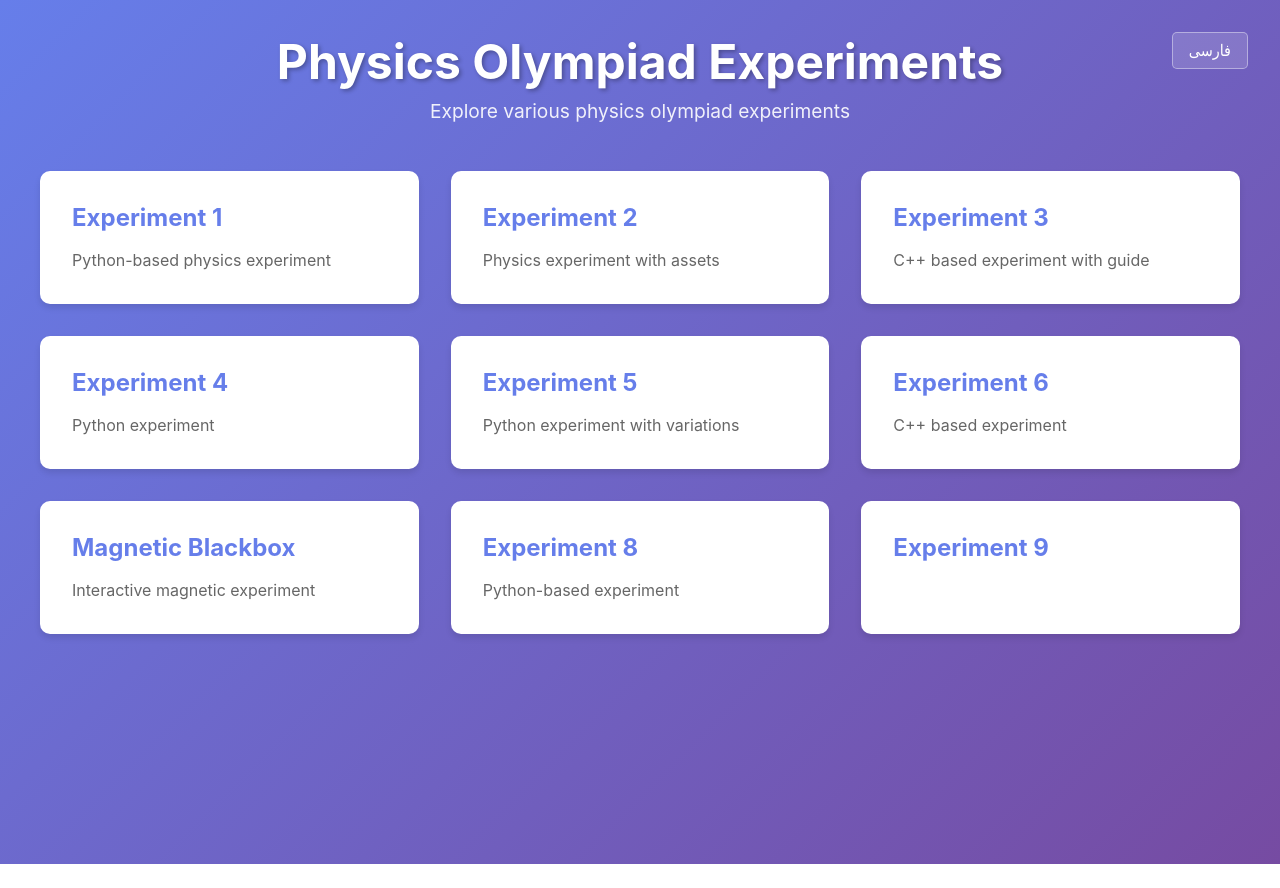
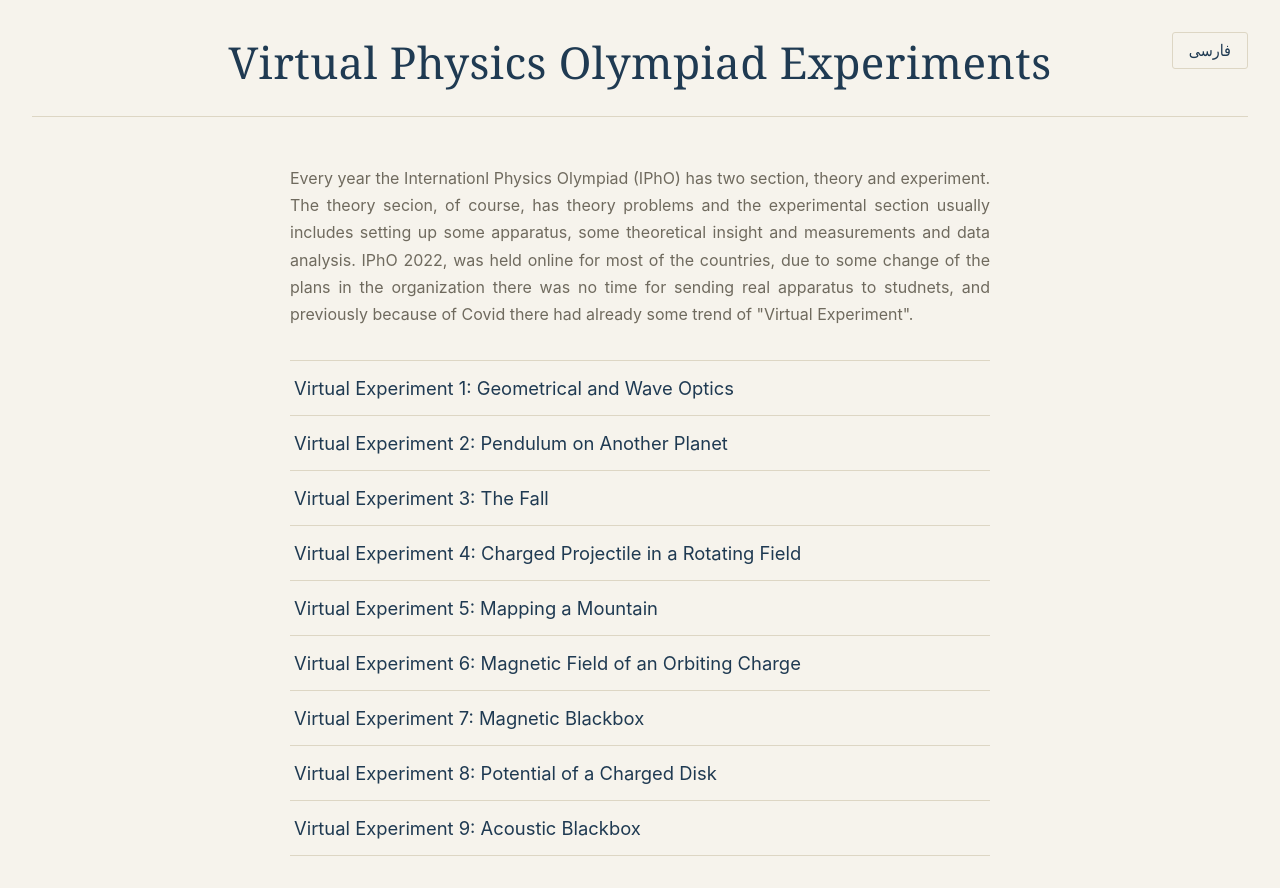
Before and after one commit to danialht/Physics-Olympiad-Experiments, a Svelte app: page / in a window 1280 px wide. Before the commit the page ends 864 px from the top, so only its background shows below. Built offline with nearby package versions, Linux system fonts and the light colour scheme; a web font is replaced by a local one.

Commit message:
style updated

```diff
--- a/src/App.svelte
+++ b/src/App.svelte
@@ -26,10 +26,6 @@
     return () => window.removeEventListener('hashchange', syncFromHash);
   });
 
-  function selectExperiment(exp) {
-    window.location.hash = `exp${exp.id}`;
-  }
-
   function clearSelection() {
     window.location.hash = '';
   }
@@ -44,8 +40,7 @@
     <button class="lang-toggle" class:fa={language === 'en'} on:click={toggleLanguage}>
       {language === 'en' ? 'فارسی' : 'English'}
     </button>
-    <h1>Physics Olympiad Experiments</h1>
-    <p>Explore various physics olympiad experiments</p>
+    <h1>Virtual Physics Olympiad Experiments</h1>
   </header>
 
   <div class="container">
@@ -56,14 +51,22 @@
         <button on:click={clearSelection}>← Back to experiments</button>
       </div>
     {:else if !selectedExperiment}
-      <div class="grid">
+      <p class="intro" class:fa={language === 'fa'}>
+        {#if language === 'fa'}
+          I don't have Persian keyboard. I'll write this later.
+        {:else}
+        Every year the Internationl Physics Olympiad (IPhO) has two section, theory and experiment. The theory secion, of course, has theory problems and the experimental section usually includes setting up some apparatus, some theoretical insight and measurements and data analysis. IPhO 2022, was held online for most of the countries, due to some change of the plans in the organization there was no time for sending real apparatus to studnets, and previously because of Covid there had already some trend of "Virtual Experiment".
+        {/if}
+      </p>
+      <ul class="experiment-list">
         {#each experiments as exp (exp.id)}
-          <div class="card" on:click={() => selectExperiment(exp)}>
-            <h3 class:fa={language === 'fa'}>{language === 'fa' ? exp.nameFa : exp.name}</h3>
-            <p>{exp.description}</p>
-          </div>
+          <li>
+            <a href={`#exp${exp.id}`} class:fa={language === 'fa'}>
+              {language === 'fa' ? exp.nameFa : exp.name}
+            </a>
+          </li>
         {/each}
-      </div>
+      </ul>
     {:else}
       <div class="detail">
         <button on:click={clearSelection}>← Back</button>
@@ -82,15 +85,27 @@
 
   .fa {
     font-family: 'B Nazanin', Tahoma, sans-serif;
+    direction: rtl;
+    text-align: right;
+  }
+
+  :global(:root) {
+    --color-bg: #f6f3ec;
+    --color-surface: #fffefb;
+    --color-text: #262420;
+    --color-muted: #6f6a5e;
+    --color-accent: #1f3a52;
+    --color-accent-soft: #3d5a73;
+    --color-border: #ddd6c4;
   }
 
   :global(body) {
     margin: 0;
     padding: 0;
     font-family: -apple-system, BlinkMacSystemFont, 'Segoe UI', Roboto, Oxygen, Ubuntu, Cantarell, sans-serif;
-    background: linear-gradient(135deg, #667eea 0%, #764ba2 100%);
+    background: var(--color-bg);
     min-height: 100vh;
-    color: #333;
+    color: var(--color-text);
   }
 
   main {
@@ -100,8 +115,10 @@
 
   header {
     text-align: center;
-    color: white;
+    color: var(--color-accent);
     margin-bottom: 3rem;
+    padding-bottom: 1.5rem;
+    border-bottom: 1px solid var(--color-border);
     position: relative;
   }
 
@@ -109,30 +126,33 @@
     position: absolute;
     top: 0;
     right: 0;
-    background: rgba(255, 255, 255, 0.15);
-    color: white;
-    border: 1px solid rgba(255, 255, 255, 0.4);
+    background: transparent;
+    color: var(--color-accent);
+    border: 1px solid var(--color-border);
     padding: 0.5rem 1rem;
-    border-radius: 5px;
+    border-radius: 3px;
     cursor: pointer;
     font-size: 1rem;
-    transition: background 0.3s ease;
+    transition: background 0.2s ease, color 0.2s ease;
   }
 
   .lang-toggle:hover {
-    background: rgba(255, 255, 255, 0.3);
+    background: var(--color-accent);
+    color: var(--color-surface);
   }
 
   header h1 {
-    font-size: 3rem;
+    font-family: Georgia, 'Iowan Old Style', 'Palatino Linotype', serif;
+    font-size: 2.75rem;
+    font-weight: normal;
     margin: 0;
-    text-shadow: 2px 2px 4px rgba(0, 0, 0, 0.3);
+    letter-spacing: 0.01em;
   }
 
   header p {
-    font-size: 1.2rem;
+    font-size: 1.1rem;
     margin: 0.5rem 0 0 0;
-    opacity: 0.9;
+    color: var(--color-muted);
   }
 
   .container {
@@ -140,105 +160,111 @@
     margin: 0 auto;
   }
 
-  .grid {
-    display: grid;
-    grid-template-columns: repeat(auto-fill, minmax(280px, 1fr));
-    gap: 2rem;
+  .intro {
+    max-width: 700px;
+    margin: 0 auto 2rem;
+    color: var(--color-muted);
+    line-height: 1.7;
+    text-align: justify;
+    text-justify: inter-word;
   }
 
-  .card {
-    background: white;
-    border-radius: 10px;
-    padding: 2rem;
-    cursor: pointer;
-    transition: all 0.3s ease;
-    box-shadow: 0 4px 6px rgba(0, 0, 0, 0.1);
+  .experiment-list {
+    list-style: none;
+    max-width: 700px;
+    margin: 0 auto;
+    padding: 0;
+    border-top: 1px solid var(--color-border);
   }
 
-  .card:hover {
-    transform: translateY(-8px);
-    box-shadow: 0 12px 16px rgba(0, 0, 0, 0.2);
+  .experiment-list li {
+    border-bottom: 1px solid var(--color-border);
   }
 
-  .card h3 {
-    margin: 0 0 1rem 0;
-    color: #667eea;
-    font-size: 1.5rem;
+  .experiment-list a {
+    display: block;
+    padding: 1rem 0.25rem;
+    color: var(--color-accent);
+    text-decoration: none;
+    font-size: 1.15rem;
+    transition: color 0.2s ease, padding-left 0.2s ease;
   }
 
-  .card p {
-    margin: 0;
-    color: #666;
-    line-height: 1.5;
+  .experiment-list a:hover {
+    color: var(--color-accent-soft);
+    padding-left: 0.75rem;
   }
 
   .detail {
-    background: white;
-    border-radius: 10px;
+    background: var(--color-surface);
+    border: 1px solid var(--color-border);
+    border-radius: 4px;
     padding: 2rem;
-    box-shadow: 0 4px 6px rgba(0, 0, 0, 0.1);
     max-width: 900px;
     margin: 0 auto;
   }
 
   .detail button {
-    background: #667eea;
-    color: white;
-    border: none;
+    background: transparent;
+    color: var(--color-accent);
+    border: 1px solid var(--color-border);
     padding: 0.5rem 1rem;
-    border-radius: 5px;
+    border-radius: 3px;
     cursor: pointer;
     font-size: 1rem;
-    transition: background 0.3s ease;
+    transition: background 0.2s ease, color 0.2s ease;
   }
 
   .detail button:hover {
-    background: #764ba2;
+    background: var(--color-accent);
+    color: var(--color-surface);
   }
 
   .detail h2 {
     margin: 1rem 0 0.5rem 0;
-    color: #333;
+    color: var(--color-text);
   }
 
   .detail p {
-    color: #666;
+    color: var(--color-muted);
     line-height: 1.6;
   }
 
   .not-found {
-    background: white;
-    border-radius: 10px;
+    background: var(--color-surface);
+    border: 1px solid var(--color-border);
+    border-radius: 4px;
     padding: 3rem 2rem;
-    box-shadow: 0 4px 6px rgba(0, 0, 0, 0.1);
     max-width: 600px;
     margin: 0 auto;
     text-align: center;
   }
 
   .not-found h2 {
-    font-size: 3rem;
+    font-family: Georgia, 'Iowan Old Style', 'Palatino Linotype', serif;
+    font-size: 2.75rem;
     margin: 0;
-    color: #667eea;
+    color: var(--color-accent);
   }
 
   .not-found p {
-    color: #666;
+    color: var(--color-muted);
     margin: 0.5rem 0 1.5rem;
   }
 
   .not-found button {
-    background: #667eea;
-    color: white;
-    border: none;
+    background: transparent;
+    color: var(--color-accent);
+    border: 1px solid var(--color-border);
     padding: 0.5rem 1rem;
-    border-radius: 5px;
+    border-radius: 3px;
     cursor: pointer;
     font-size: 1rem;
-    transition: background 0.3s ease;
+    transition: background 0.2s ease, color 0.2s ease;
   }
 
   .not-found button:hover {
-    background: #764ba2;
+    background: var(--color-accent);
+    color: var(--color-surface);
   }
 </style>
--- a/src/experiments/exp1.js
+++ b/src/experiments/exp1.js
@@ -2,8 +2,8 @@ import content from './exp1.md?raw';
 
 export const exp1 = {
   id: 1,
-  name: "Experiment 1",
-  nameFa: "آزمایش 1",
+  name: "Virtual Experiment 1: Geometrical and Wave Optics",
+  nameFa: "آزمایش مجازی 1: اپتیک هندسی و موج",
   description: "Python-based physics experiment",
   file: "exp1.py",
   content
--- a/src/experiments/exp2.js
+++ b/src/experiments/exp2.js
@@ -2,8 +2,8 @@ import content from './exp2.md?raw';
 
 export const exp2 = {
   id: 2,
-  name: "Experiment 2",
-  nameFa: "آزمایش 2",
+  name: "Virtual Experiment 2: Pendulum on Another Planet",
+  nameFa: "آزمایش مجازی 2: پاندول روی سیاره‌ای دیگر",
   description: "Physics experiment with assets",
   file: "exp2",
   content
--- a/src/experiments/exp3.js
+++ b/src/experiments/exp3.js
@@ -2,8 +2,8 @@ import content from './exp3.md?raw';
 
 export const exp3 = {
   id: 3,
-  name: "Experiment 3",
-  nameFa: "آزمایش 3",
+  name: "Virtual Experiment 3: The Fall",
+  nameFa: "آزمایش مجازی 3: سقوط",
   description: "C++ based experiment with guide",
   file: "exp3",
   content
--- a/src/experiments/exp4.js
+++ b/src/experiments/exp4.js
@@ -2,8 +2,8 @@ import content from './exp4.md?raw';
 
 export const exp4 = {
   id: 4,
-  name: "Experiment 4",
-  nameFa: "آزمایش 4",
+  name: "Virtual Experiment 4: Charged Projectile in a Rotating Field",
+  nameFa: "آزمایش مجازی 4: پرتابه باردار در میدان چرخان",
   description: "Python experiment",
   file: "exp4.py",
   content
--- a/src/experiments/exp5.js
+++ b/src/experiments/exp5.js
@@ -2,8 +2,8 @@ import content from './exp5.md?raw';
 
 export const exp5 = {
   id: 5,
-  name: "Experiment 5",
-  nameFa: "آزمایش 5",
+  name: "Virtual Experiment 5: Mapping a Mountain",
+  nameFa: "آزمایش مجازی 5: نقشه‌برداری از یک کوه",
   description: "Python experiment with variations",
   file: "exp5.py",
   content
--- a/src/experiments/exp6.js
+++ b/src/experiments/exp6.js
@@ -2,8 +2,8 @@ import content from './exp6.md?raw';
 
 export const exp6 = {
   id: 6,
-  name: "Experiment 6",
-  nameFa: "آزمایش 6",
+  name: "Virtual Experiment 6: Magnetic Field of an Orbiting Charge",
+  nameFa: "آزمایش مجازی 6: میدان مغناطیسی بار در حال چرخش",
   description: "C++ based experiment",
   file: "exp6.cpp",
   content
--- a/src/experiments/exp7.js
+++ b/src/experiments/exp7.js
@@ -2,8 +2,8 @@ import content from './exp7.md?raw';
 
 export const exp7 = {
   id: 7,
-  name: "Magnetic Blackbox",
-  nameFa: "جعبه سیاه مغناطیسی",
+  name: "Virtual Experiment 7: Magnetic Blackbox",
+  nameFa: "آزمایش مجازی 7: جعبه سیاه مغناطیسی",
   description: "Interactive magnetic experiment",
   file: "exp7",
   content
--- a/src/experiments/exp8.js
+++ b/src/experiments/exp8.js
@@ -2,8 +2,8 @@ import content from './exp8.md?raw';
 
 export const exp8 = {
   id: 8,
-  name: "Experiment 8",
-  nameFa: "آزمایش 8",
+  name: "Virtual Experiment 8: Potential of a Charged Disk",
+  nameFa: "آزمایش مجازی 8: پتانسیل یک دیسک باردار",
   description: "Python-based experiment",
   file: "Main.py",
   content
--- a/src/experiments/exp9.js
+++ b/src/experiments/exp9.js
@@ -2,8 +2,8 @@ import content from './exp9.md?raw';
 
 export const exp9 = {
   id: 9,
-  name: "Experiment 9",
-  nameFa: "آزمایش 9",
+  name: "Virtual Experiment 9: Acoustic Blackbox",
+  nameFa: "آزمایش مجازی 9: جعبه سیاه صوتی",
   description: "",
   file: "exp9",
   content
```
Also changed, not shown: src/MarkdownRenderer.svelte (+44 -12 lines).
